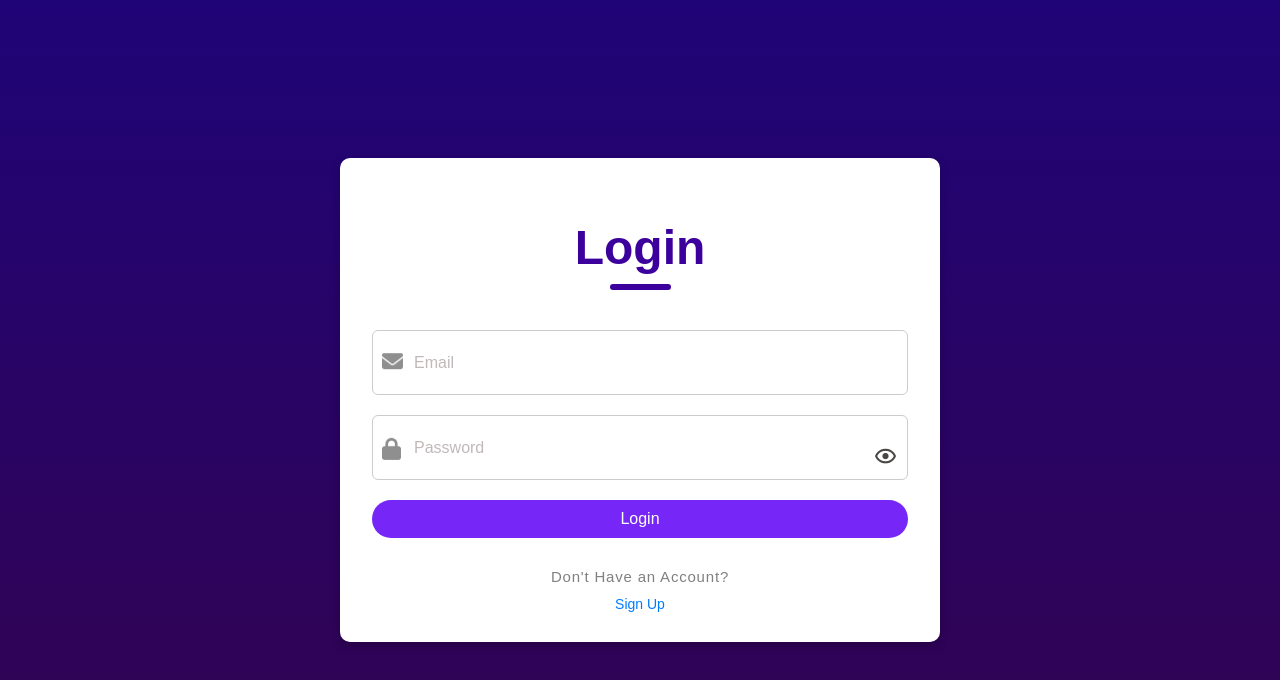
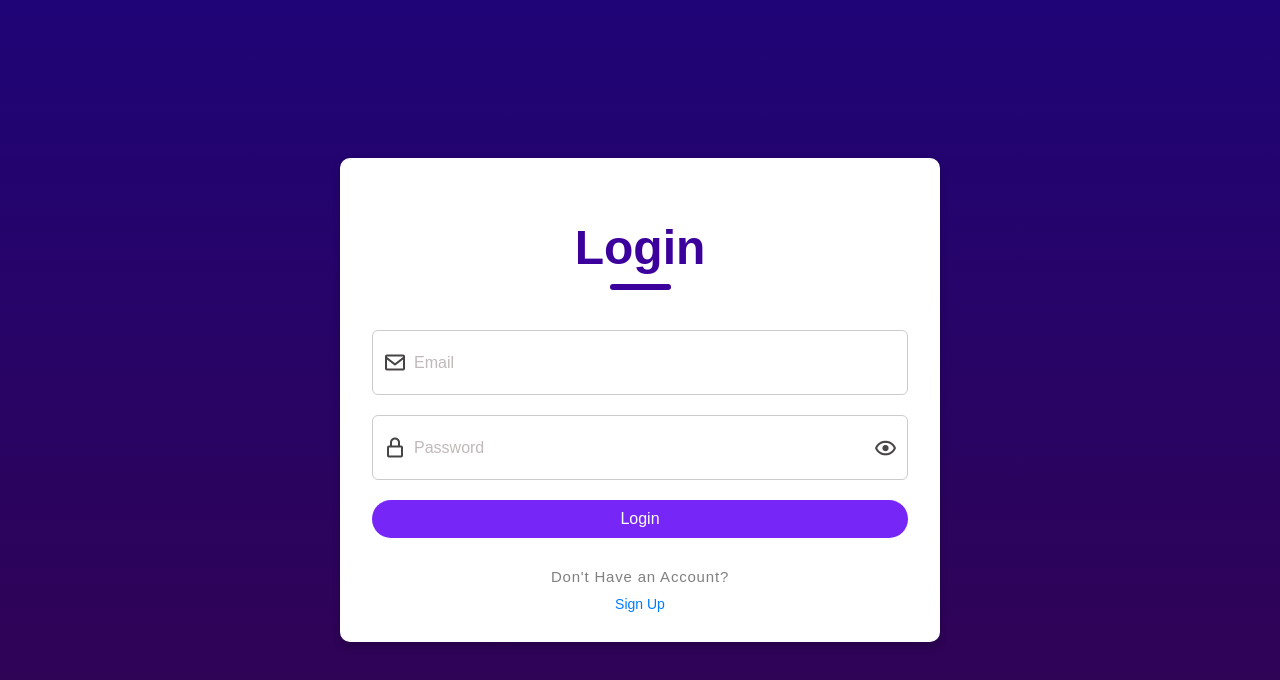
Before and after one commit to preciousekele/sdrs_home, a React (Vite) app: page /#/login in a window 1280 px wide. Shown: the top 680 px of the page. Built offline with nearby package versions, Linux system fonts and the light colour scheme.

Commit message:
login fixed

```diff
--- a/package.json
+++ b/package.json
@@ -14,6 +14,7 @@
     "deploy": "gh-pages -d dist"
   },
   "dependencies": {
+    "@babel/types": "^7.27.1",
     "@tailwindcss/postcss": "^4.0.15",
     "axios": "^1.8.4",
     "boxicons": "^2.1.4",
--- a/src/App.jsx
+++ b/src/App.jsx
@@ -3,7 +3,6 @@ import { HashRouter as Router, Routes, Route, Navigate, useLocation } from "reac
 import Register from "./pages/Register";
 import Home from "./pages/Home";
 import Login from "./pages/Login";
-import UserDashboard from "./pages/userDashboard/UserDashboard";
 import Preloader from "./pages/preloader/Preloader";
 import VerifyEmail from "./pages/verifyEmail";
 import CheckEmail from "./pages/confirmation/checkEmail";
@@ -47,7 +46,6 @@ const MainRoutes = () => {
           <Route path="/confirm-email" element={<ConfirmEmail />} />
           <Route path="/login" element={<Login />} />
           <Route path="/verify-email" element={<VerifyEmail />} />
-          <Route path="/user-dashboard" element={<UserDashboard />} />
           <Route path="*" element={<Navigate to="/" />} />
         </Routes>
       )}
--- a/src/pages/Login.css
+++ b/src/pages/Login.css
@@ -150,15 +150,6 @@
     width: 100%;
   }
 
-  .input-box img {
-    position: absolute;
-    left: 10px;
-    top: 24px;
-    transform: translateY(-5%);
-    font-size: 35px;
-    z-index: 2;
-  }
-
 .input-box .input-icon  {
     width: 25px;
     height: 25px;
@@ -205,13 +196,6 @@
       width: 90%;
       padding: 1.5rem;
     }
-
-    .input-box img {
-      left: -200px;
-      width: 18px;
-      height: 18px;
-    }
-
     .input-field {
       padding: 12px 12px 12px 40px;
     }
@@ -227,14 +211,48 @@
       font-size: 36px;
     }
 
-    .input-box img {
-      left: -140px;
-      width: 16px;
-      height: 16px;
-    }
-
     .input-field {
       padding: 10px 10px 10px 36px;
       font-size: 14px;
     }
   }
+
+.input-box i {
+    position: absolute;
+    top: 21px;
+    left: 11px;
+    font-size: 24px;
+    color: #464343;
+}
+.input-box-password-box .bx-lock-alt{
+    position: absolute;
+    top: 21px;
+    left: 11px;
+    font-size: 24px;
+    color: #464343;
+}
+
+.input-box-password-box{
+    position: relative;
+    margin-bottom: 20px;
+    width: 100%;
+  }
+
+.input-box-password-box .input-icon  {
+    width: 25px;
+    height: 25px;
+    margin-right: 10px;
+    object-fit: contain;
+    filter: invert(50%) sepia(0%) saturate(0%) hue-rotate(93deg) brightness(90%) contrast(85%);
+    transition: all 0.3s ease;
+  }
+.input-box-password-box .toggle-password {
+    position: absolute;
+    right: 10px;
+    top: 50%;
+    transform: translateY(-50%);
+    cursor: pointer;
+    font-size: 25px;
+    color: #4a4646;
+    transition: color 0.3s ease;
+}
--- a/src/pages/Login.jsx
+++ b/src/pages/Login.jsx
@@ -3,8 +3,6 @@ import "./Login.css";
 import { Link} from "react-router-dom";
 import axios from "axios";
 import "boxicons/css/boxicons.min.css";
-import password_icon from "../asset/password.png";
-import email_icon from "../asset/email.png";
 
 const Login = () => {
   const [values, setValues] = useState({
@@ -102,8 +100,7 @@ const Login = () => {
         <form onSubmit={handleSubmit}>
           {error && <p className="error-message">{error}</p>}
           <div className="input-box">
-            <img src={email_icon} alt="" className="form-icon"/>
-
+            <i className="bx bx-envelope"></i>
             <input
               type="text"
               className="input-field"
@@ -116,9 +113,8 @@ const Login = () => {
             />
 
           </div>
-          <div className="input-box password-box">
-            <img src={password_icon} alt="" className="form-icon"/>
-
+          <div className="input-box-password-box">
+            <i className="bx bx-lock-alt"></i>
             <input
               type={showPassword ? "text" : "password"}
               className="input-field"
--- a/src/pages/Register.css
+++ b/src/pages/Register.css
@@ -99,7 +99,7 @@
     margin-top: 30px;
 }
 .role-selection .role{
-    font-size: 1rem;
+    font-size: 15.5px !important;
 
 }
 .role-selection {
@@ -109,15 +109,15 @@
     margin-bottom: 20px;
 }
 .role-selection label{
-    font-size: 1rem;
+    font-size: 15px !important;
     color: #555;
 }
 .role-selection input[type="radio"] {
-    accent-color: #007bff;
-    transform: scale(1.5);
-    align-items: center;
-    margin-bottom: 5px;
-    margin-left: 10px;
+    accent-color: #0759b1 !important;
+    transform: scale(1.5) !important;
+    align-items: center !important;
+    margin-bottom: 5px !important;
+    margin-left: 10px !important;
 }
 .error-message {
     color: red;
@@ -125,7 +125,6 @@
     font-size: 0.9rem;
 }
 
-/* Container for input and icon */
 .input-field{
     font-size: 15px;
     background: rgba(255, 255, 255, 0.2);
@@ -148,15 +147,6 @@
     position: relative;
     margin-bottom: 20px;
     width: 100%;
-  }
-
-  .input-box img {
-    position: absolute;
-    left: 11px;
-    top: 22px;
-    transform: translateY(-5%);
-    font-size: 35px;
-    z-index: 2;
   }
 
 .input-box .input-icon  {
@@ -237,3 +227,43 @@
       font-size: 14px;
     }
   }
+
+.input-box i {
+    position: absolute;
+    top: 21px;
+    left: 11px;
+    font-size: 24px;
+    color: #464343;
+}
+.input-box-password-box .bx-lock-alt{
+    position: absolute;
+    top: 21px;
+    left: 11px;
+    font-size: 24px;
+    color: #464343;
+}
+
+.input-box-password-box{
+    position: relative;
+    margin-bottom: 20px;
+    width: 100%;
+  }
+
+.input-box-password-box .input-icon  {
+    width: 25px;
+    height: 25px;
+    margin-right: 10px;
+    object-fit: contain;
+    filter: invert(50%) sepia(0%) saturate(0%) hue-rotate(93deg) brightness(90%) contrast(85%);
+    transition: all 0.3s ease;
+  }
+.input-box-password-box .toggle-password {
+    position: absolute;
+    right: 10px;
+    top: 50%;
+    transform: translateY(-50%);
+    cursor: pointer;
+    font-size: 25px;
+    color: #4a4646;
+    transition: color 0.3s ease;
+}
--- a/src/pages/Register.jsx
+++ b/src/pages/Register.jsx
@@ -4,10 +4,6 @@ import { Link, useNavigate } from "react-router-dom";
 import axios from "axios";
 import "boxicons";
 import "boxicons/css/boxicons.min.css";
-
-import user_icon from "../asset/person.png";
-import password_icon from "../asset/password.png";
-import email_icon from "../asset/email.png";
 
 const Register = () => {
   const [values, setValues] = useState({
@@ -95,7 +91,7 @@ const Register = () => {
         {err && <div className="error-message">{err}</div>}
         <form onSubmit={handleSubmit}>
           <div className="input-box">
-            <img src={user_icon} alt="" className="form-icon" />
+            <i className="bx bx-user"></i>
             <input
               type="text"
               className="input-field"
@@ -108,7 +104,7 @@ const Register = () => {
           </div>
 
           <div className="input-box">
-            <img src={email_icon} alt="" className="form-icon" />
+             <i className="bx bx-envelope"></i>
             <input
               type="email"
               className="input-field"
@@ -120,8 +116,8 @@ const Register = () => {
             />
           </div>
 
-          <div className="input-box password-box">
-            <img src={password_icon} alt="" className="form-icon" />
+          <div className="input-box-password-box">
+           <i className="bx bx-lock-alt"></i>
             <input
               type={showPassword ? "text" : "password"}
               className="input-field"
--- a/src/pages/hero/Hero.jsx
+++ b/src/pages/hero/Hero.jsx
@@ -1,4 +1,4 @@
-import React from "react";
+import { Link } from "react-router-dom";
 import "./Hero.css";
 
 const Hero = () => {
@@ -12,9 +12,9 @@ const Hero = () => {
           aperiam atque esse ipsum maxime earum tempora, voluptatem ab.
         </p>
         <button className="btn">
-          <a href="/register" className="nav__link-button">
-            Go to E-PORTAL <i className="bx bx-log-in"></i>
-          </a>
+          <Link to="/register" className="nav__link-button">
+            Go to E-Portal <i className="bx bx-log-in"></i>
+          </Link>
         </button>
       </div>
     </div>
--- a/src/pages/userDashboard/UserDashboard.jsx
+++ /dev/null
@@ -1,12 +0,0 @@
-import React from 'react'
-
-const UserDashboard = () => {
-    return (
-        <div>
-            <h1>User Dashboard</h1>
-            <p>Welcome, User! You have limited access.</p>
-        </div>
-    );
-};
-
-export default UserDashboard;
```
Also changed, not shown: 1 other file (tests, documents, lock files or other folders). Lines whose indentation alone changed are shown as unchanged.
